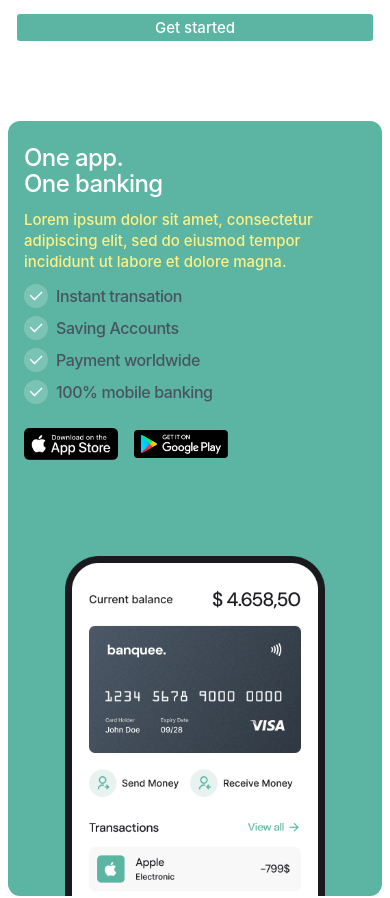
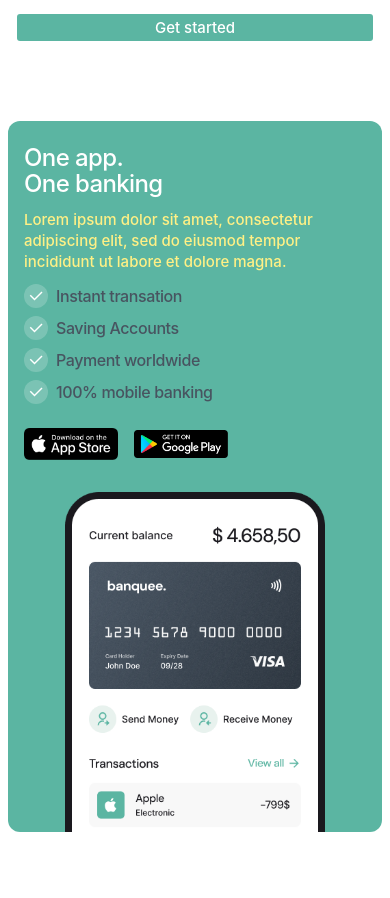
Before and after one commit to Mosarrof-Coding/benquee, a Next.js app: page / in a window 390 px wide. Shown: the part 7242-8140 px from the top of the page. Built offline with nearby package versions, Linux system fonts and the light colour scheme.

Commit message:
app done

```diff
--- a/app/page.js
+++ b/app/page.js
@@ -537,7 +537,7 @@ export default function Home() {
 
       {/* one app */}
       <div className="ctabtn max-w-[1232px] px-2 mx-2 xl:mx-auto my-14 lg:my-18 xl:my-20 bg-[#5bb5a2] rounded-xl lg:rounded-2xl flex flex-col md:flex-row gap-8 lg:gap-16">
-        <div className="left w-full py-6 md:py-8 lg:py-12 xl:py-20 px-2 sm:px-4 lg:px-8 xl:pl-[76px]">
+        <div className="left w-full pt-6 md:pt-8 lg:pt-12 xl:pt-20 px-2 sm:px-4 lg:px-8 xl:pl-[76px]">
           <h2 className="mb-3 lg:mb-6 xl:mb-8 text-white">
             One app. <br /> One banking
           </h2>
@@ -602,7 +602,7 @@ export default function Home() {
             </button>
           </div>
         </div>
-        <div className="pt-10 sm:pt-12 lg:pt-16 xl:pt-24 sm:pr-4 lg:pr-8 xl:pr-12 2xl:pr-16 flex justify-center md:justify-end">
+        <div className="lg:pt-16 xl:pt-24 sm:pr-4 lg:pr-8 xl:pr-12 2xl:pr-16 flex justify-center md:justify-end">
           <Image
             src={ctacard}
             alt="ctacard image"
```
